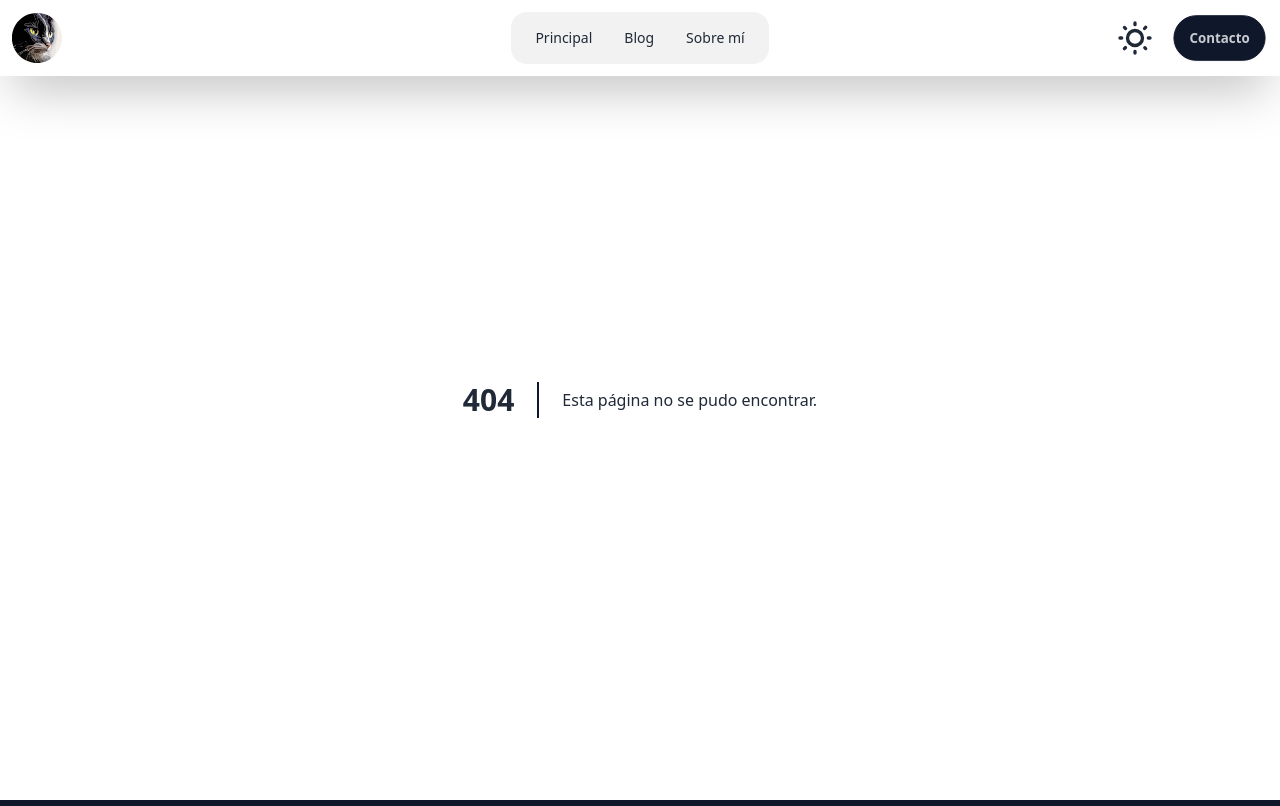
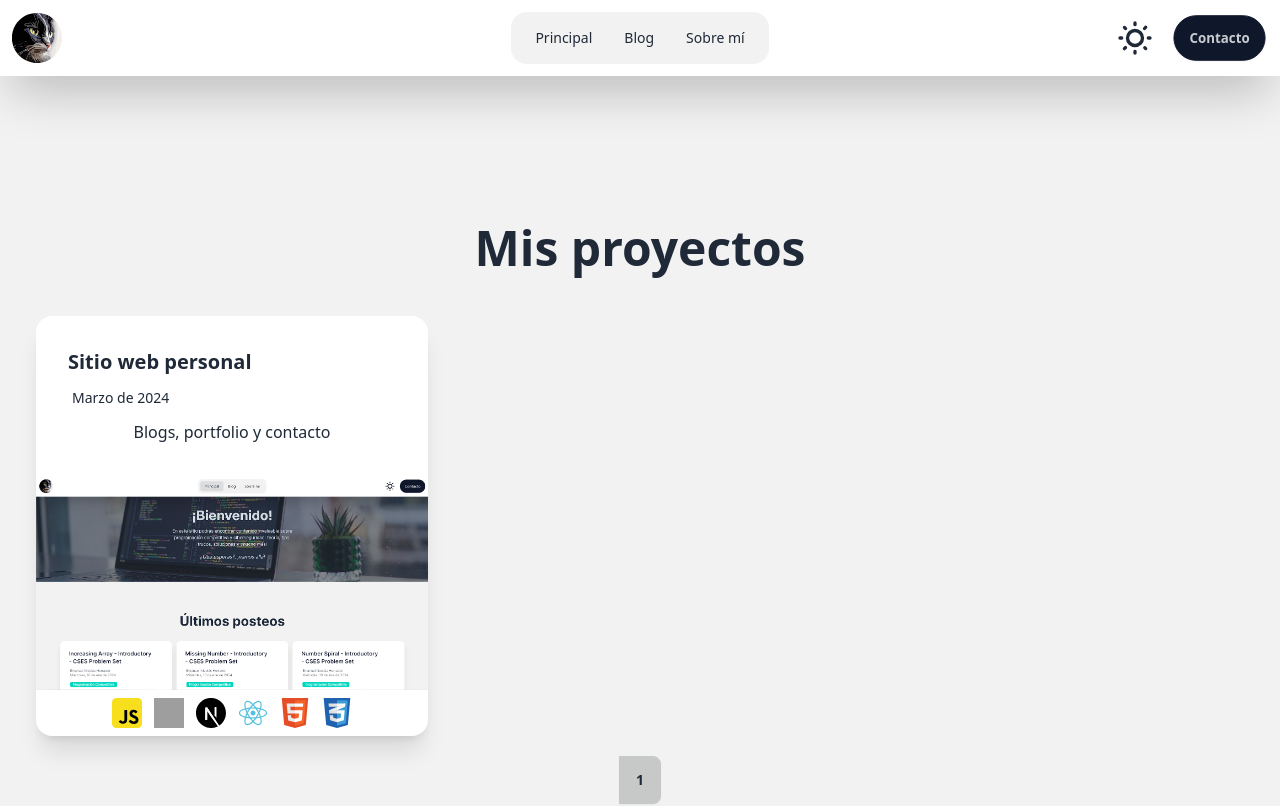
Before and after one commit to helcsnewsxd/project-website-personal_blog, a Next.js app: page /projects in a window 1280 px wide. Before the commit this address had no page. Shown: the top 806 px of the page. Built offline with nearby package versions, Linux system fonts and the light colour scheme; grey boxes are pictures that could not be loaded; what tailwind-animatecss would draw is missing.

Commit message:
Added project page

```diff
--- /dev/null
+++ b/pages/projects/index.tsx
@@ -0,0 +1,47 @@
+import Head from "next/head";
+import { Suspense } from "react";
+
+import ProjectType from "@/interfaces/project";
+import { getAllProjects } from "@/lib/getProjects";
+
+import ProjectView from "@/components/projects/group/project-view";
+
+type Props = {
+  allProjects: ProjectType[];
+};
+
+export default function Projects({ allProjects }: Props) {
+  return (
+    <>
+      <Head>
+        <title>Proyectos | HelcsnewsXD</title>
+        <meta
+          name="description"
+          content="Proyectos de Emanuel Nicolás Herrador (helcsnewsxd)"
+        />
+      </Head>
+
+      <div className="hero min-h-full bg-base-200">
+        <div className="hero-content text-center mt-20 mb-20 animatecss animatecss-fadeIn">
+          <div className="max-w-screen">
+            <h1 className="text-5xl text-balance font-bold py-6 mt-10">
+              Mis proyectos
+            </h1>
+
+            <Suspense>
+              <ProjectView allProjects={allProjects} />
+            </Suspense>
+          </div>
+        </div>
+      </div>
+    </>
+  );
+}
+
+export const getStaticProps = async () => {
+  const allProjects = getAllProjects();
+
+  return {
+    props: { allProjects },
+  };
+};
```
